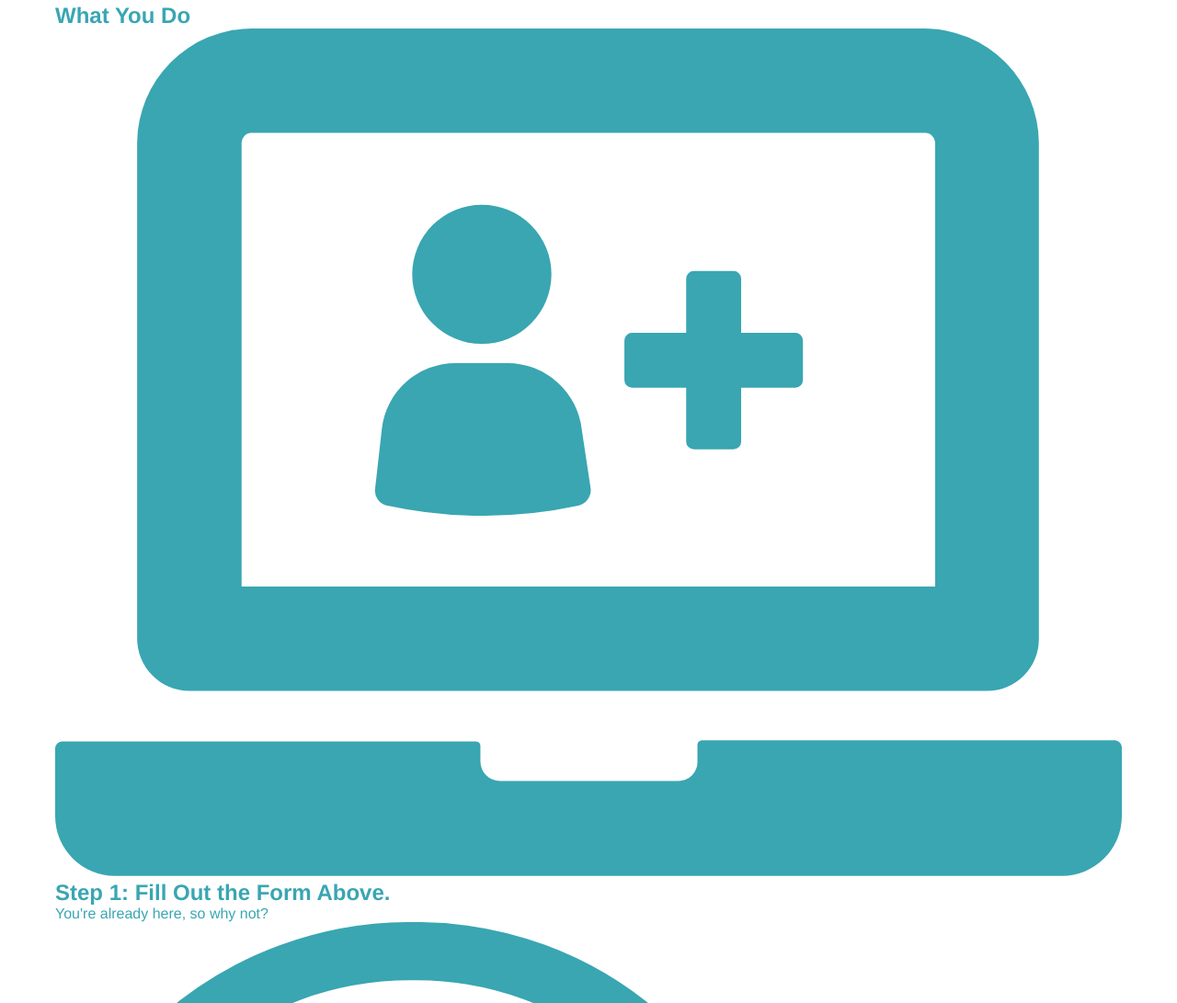
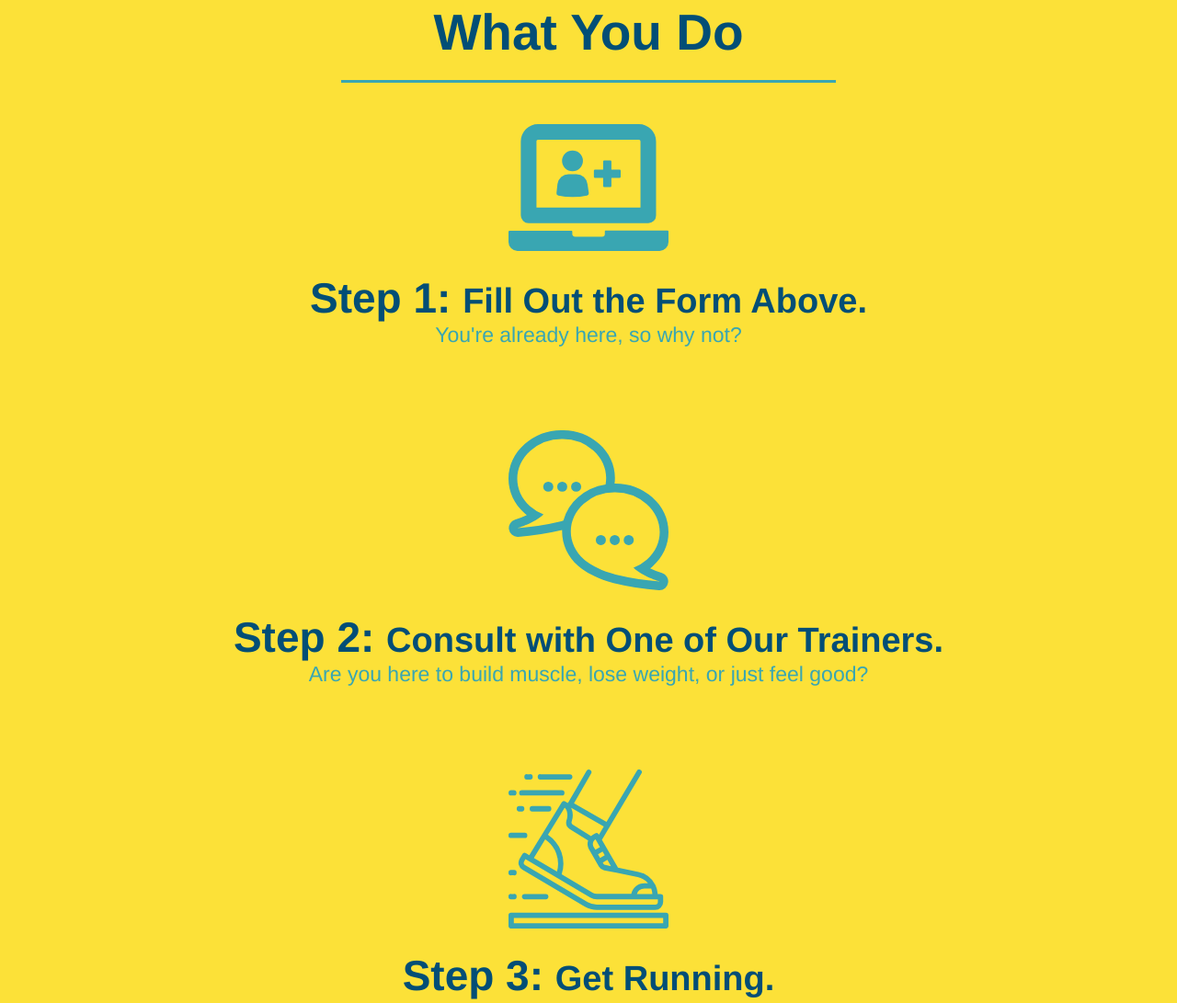
Before and after one commit to Caeldeth/run-buddy, a plain HTML site: page index.html in a window 1280 px wide. Shown: the part 1117-2208 px from the top of the page at 92% size. Drawn offline with Linux system fonts and the light colour scheme.

Commit message:
style what you do section

```diff
--- a/assets/css/style.css
+++ b/assets/css/style.css
@@ -142,7 +142,7 @@ h3 {
     text-align: center;
 }
 
-.intro h2 {
+/* .intro h2 {
     font-size: 55px;
     color: #024e76;
     margin-bottom: 35px;
@@ -150,7 +150,7 @@ h3 {
     border-bottom: 3px solid;
     border-color: #fce138;
     display: inline-block;
-}
+} */
 
 .intro p {
     line-height: 1.7;
@@ -159,3 +159,60 @@ h3 {
     font-size: 20px;
     margin: 0 auto;
 }
+
+/* Intro Styles End */
+
+.steps {
+    text-align: center;
+    background: #fce138;
+}
+
+/* .steps h2 {
+    font-size: 55px;
+    color: #024e76;
+    margin-bottom: 35px;
+    padding: 0 100px 20px 100px;
+    border-bottom: 3px solid;
+    border-color: #39a6b2;
+} */
+
+.section-title {
+    font-size: 55px;
+    color: #024e76;
+    margin-bottom: 35px;
+    padding: 0 100px 20px 100px;
+    display: inline-block;
+    border-bottom: 3px solid;
+}
+
+.primary-border {
+    border-color: #fce138;
+}
+
+.secondary-border {
+    border-color: #39a6b2;
+}
+
+.steps div {
+    margin-bottom: 80px;
+}
+
+.steps img {
+    width: 15%;
+    margin: 10px 0;
+}
+
+.steps h3 {
+    color: #024e76;
+    font-size: 46px;
+    margin-top: 10px;
+}
+
+.steps p {
+    color: #39a6b2;
+    font-size: 23px;
+}
+
+.steps span {
+    font-size: 38px;
+}
--- a/index.html
+++ b/index.html
@@ -67,36 +67,36 @@
 
     <!-- "what we do" section -->
     <section id="what-we-do" class="intro">
-        <h2>What We Do</h2>
+        <h2 class="section-title primary-border">What We Do</h2>
         <p>
             butcher selfies chambray shabby chic gentrify readymade yr Echo Park XOXO Tumblr normcore Banksy direct trade Blue Bottle chillwave you probably haven't heard of them single-origin coffee Vice fanny pack fixie Odd Future Austin fingerstache pickled twee synth Wes Anderson Thundercats viral bitters flannel meggings narwhal Marfa Schlitz sustainable Intelligentsia umami deep v craft
         </p>
     </section>
 
     <!--"what you do" section -->
-    <section id="what-you-do">
-        <h2>What You Do</h2>
+    <section id="what-you-do" class="steps">
+        <h2 class="section-title secondary-border">What You Do</h2>
             <div>
                 <img src="./assets/images/step-1.svg" alt="" />
-                <h3>Step 1: Fill Out the Form Above.</h3>
+                <h3>Step 1: <span>Fill Out the Form Above.</span></h3>
                 <p>You're already here, so why not?</p>
             </div>
 
             <div>
                 <img src="./assets/images/step-2.svg" alt="" />
-                <h3>Step 2: Consult with One of Our Trainers.</h3>
+                <h3>Step 2: <span>Consult with One of Our Trainers.</span></h3>
                 <p>Are you here to build muscle, lose weight, or just feel good?</p>
             </div>
 
             <div>
                 <img src="./assets/images/step-3.svg" alt="" />
-                <h3>Step 3: Get Running.</h3>
+                <h3>Step 3: <span>Get Running.</span></h3>
                 <p>Hit the ground running (literally) once your trainer lays out your plan.</p>
             </div>
 
             <div>
                 <img src="./assets/images/step-4.svg" alt="" />
-                <h3>Step 4: See Results.</h3>
+                <h3>Step 4: <span>See Results.</span></h3>
                 <p>Bi-weekly checkins with your trainer will help keep you focused</p>
             </div>
     </section>
```
